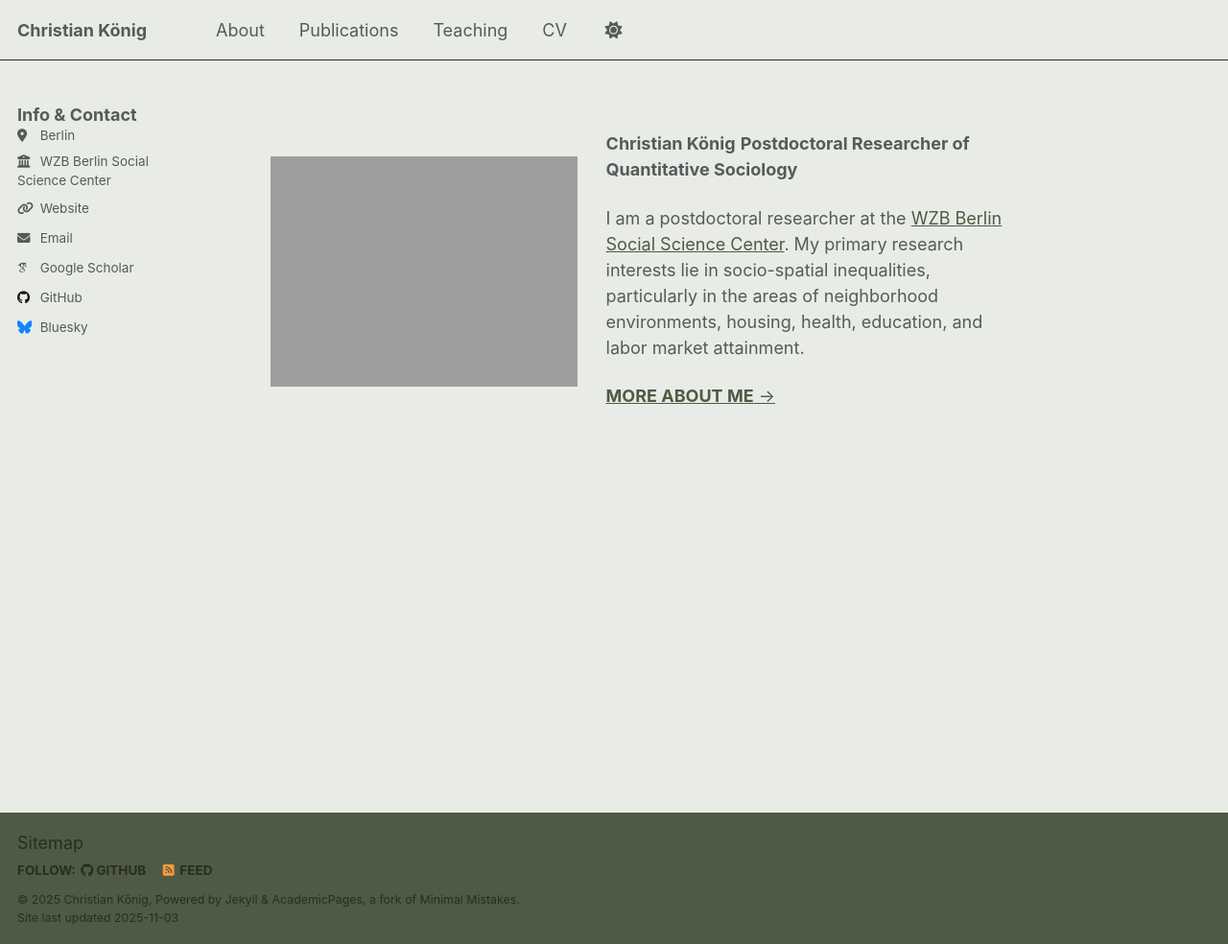
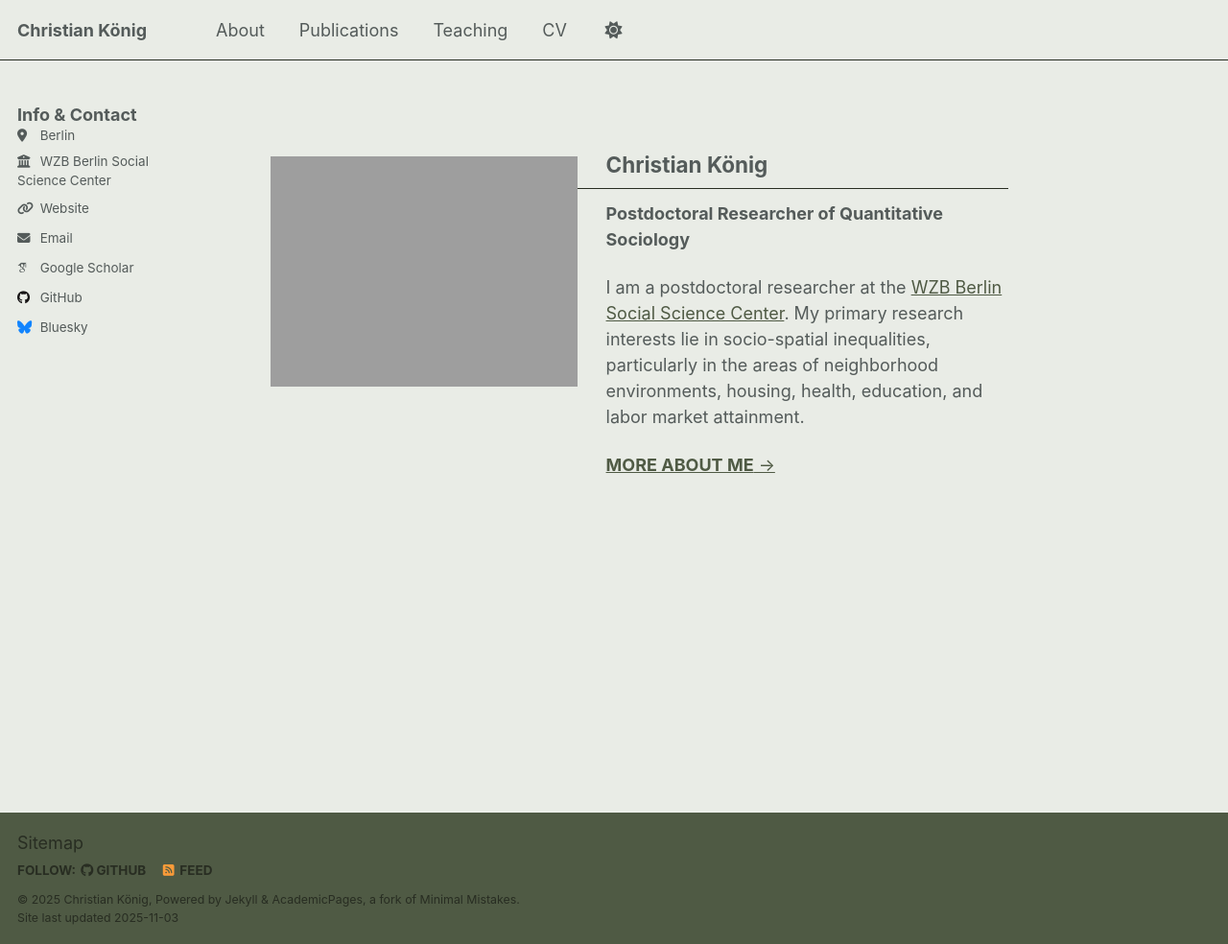
Before and after one commit to christian-koenig/christian-koenig.github.io, a Jekyll site: the page built from _pages/about.md, in a window 1280 px wide and 984 px high. Shown: the whole window at 96% size. Built offline with Jekyll 4.4.1, drawn with Linux system fonts in a browser that asks for light colours; some web fonts are replaced; a script that is not in the unit is left out.

```diff
--- a/_pages/about.md
+++ b/_pages/about.md
@@ -11,7 +11,8 @@ redirect_from:
 <img src="http://christian-koenig.github.io/images/pic2.JPG" alt="image" style="float:left; padding-right: 30px; padding-bottom: 200px; padding-top: 50px;" width="350"/>
 
 
-**Christian König**
+## Christian König
+
 **Postdoctoral Researcher of Quantitative Sociology**
 
 I am a postdoctoral researcher at the [WZB Berlin Social Science Center](https://www.wzb.eu/en/persons/christian-konig). My primary research interests lie in socio-spatial inequalities, particularly in the areas of neighborhood environments, housing, health, education, and labor market attainment.
```
